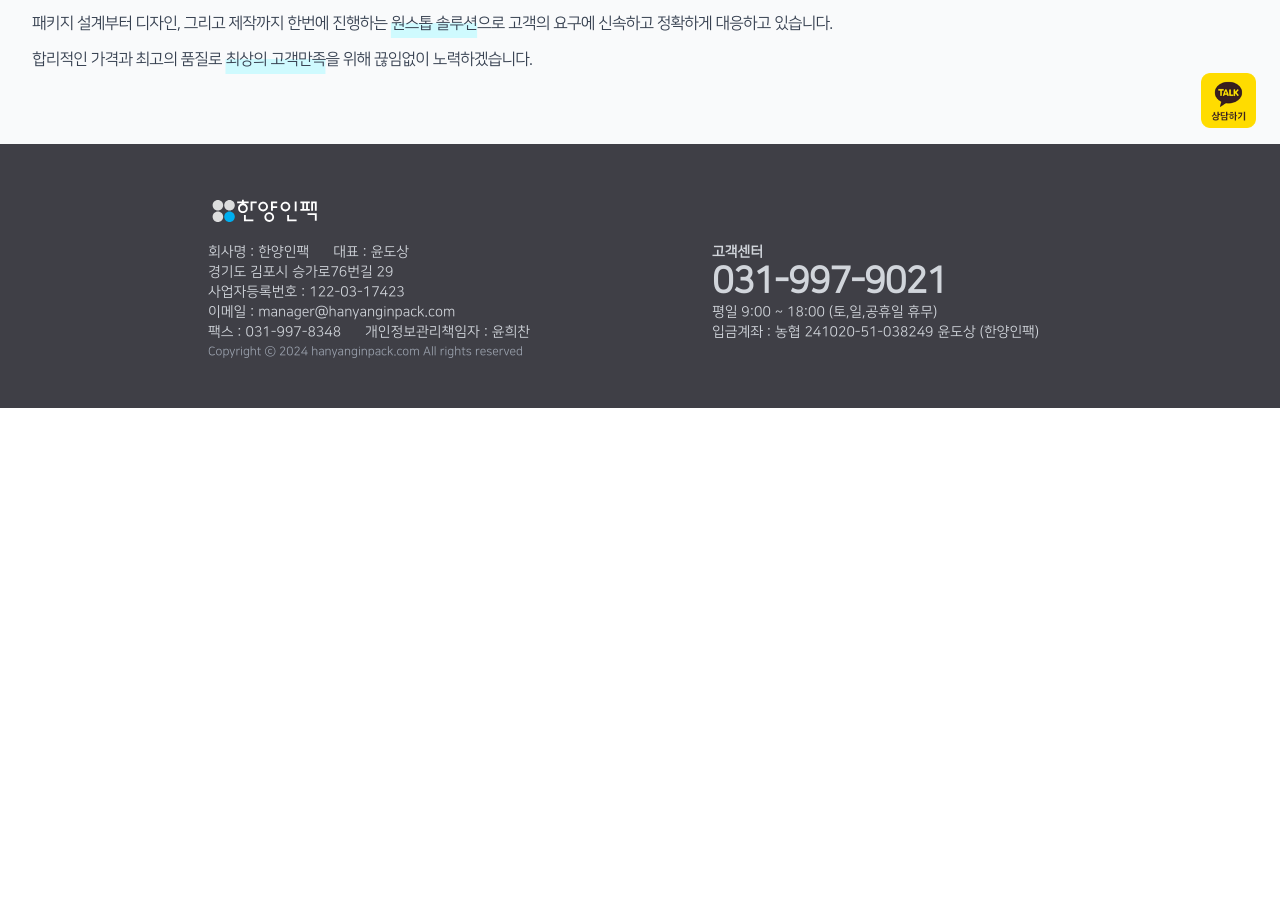
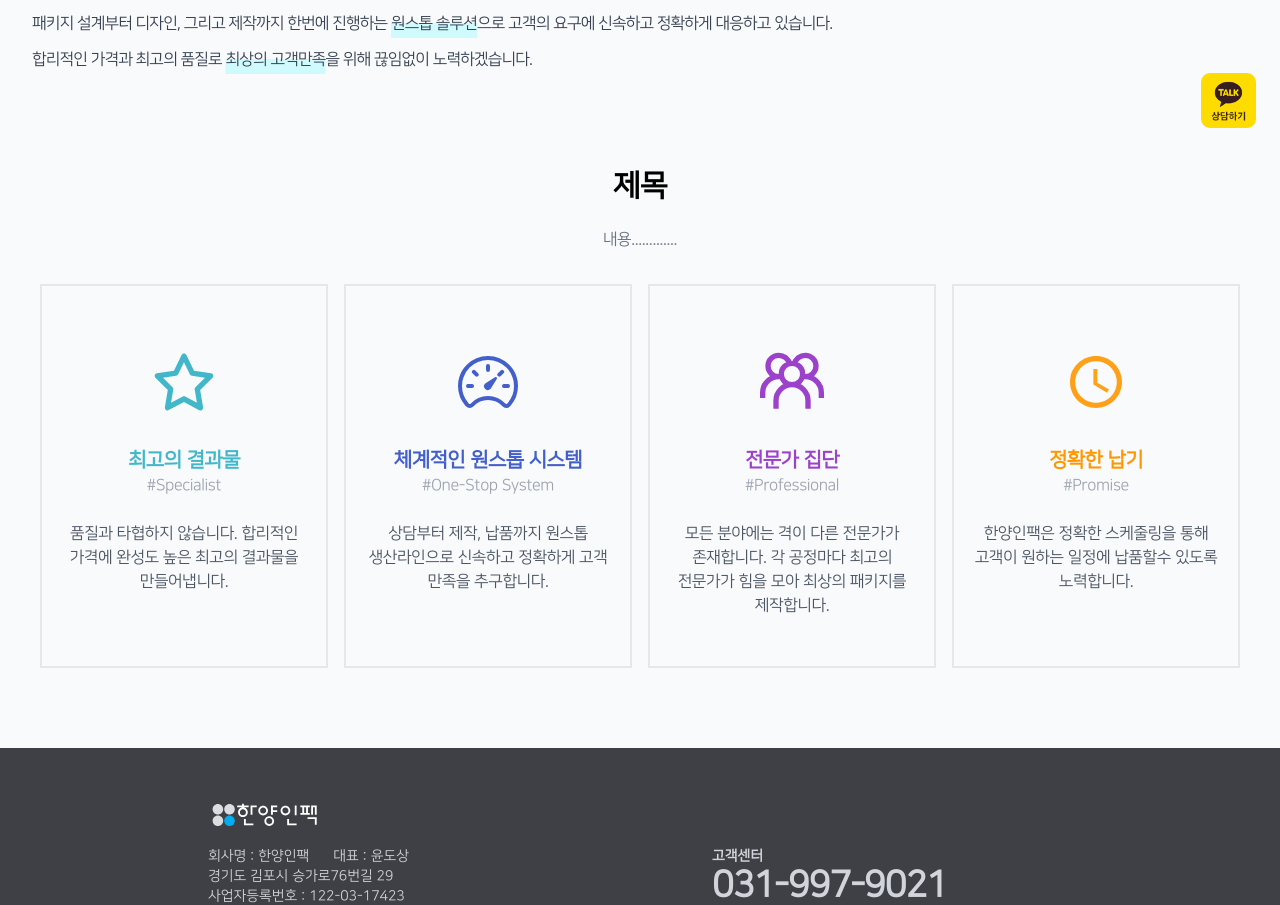
Before and after one commit to Cherisia/hanyanginpack, a Next.js app: page /about in a window 1280 px wide. Shown: the part 640-1545 px from the top of the page. Before the commit the page ends 1048 px from the top, so only its background shows below. Built offline with nearby package versions, Linux system fonts and the light colour scheme; no server answers.

Commit message:
회사 비전 작업중ㅇㅇ

```diff
--- a/src/app/about/page.js
+++ b/src/app/about/page.js
@@ -1,11 +1,13 @@
 import Banner from "@/components/about/Banner";
 import MainSection from "@/components/about/MainSection";
+import Visions from "@/components/about/Visions";
 
 export default function About() {
     return (
         <div className="w-full top-[4.5rem] relative bg-gray-50 pb-10">
             <Banner/>
             <MainSection/>
+            <Visions/>
         </div>
     )
 }
--- /dev/null
+++ b/src/components/about/Visions.js
@@ -0,0 +1,55 @@
+import {FaRegStar} from "react-icons/fa6";
+import {IoSpeedometerOutline} from "react-icons/io5";
+import {GrGroup} from "react-icons/gr";
+import {IoMdTime} from "react-icons/io";
+
+
+export default function Visions() {
+    const title = '제목';
+    const content = '내용.............';
+    return (
+        <div className="container mt-8 p-8 mx-auto space-y-6 break-keep tracking-tight">
+            <h1 className="text-center text-3xl font-bold">{title}</h1>
+            <p className="text-center text-base text-gray-500">{content}</p>
+            <div className="box-border flex flex-wrap w-full text-center">
+                <div className="box-border w-full md:w-1/2 xl:w-1/4 p-2">
+                    <div
+                        className="px-3 py-10 md:py-16 h-[22rem] md:h-[23rem] xl:h-[24rem] border-2 border-gray-200 transition-all duration-300 hover:scale-105 hover:border-[#42b7ca] overflow-hidden">
+                        <FaRegStar style={{margin: 'auto', fontSize: '4rem', color: '#42b7ca'}}/>
+                        <p className="mt-8 text-[#42b7ca] font-semibold text-xl">최고의 결과물</p>
+                        <p className="text-gray-400">#Specialist</p>
+                        <p className="mt-6 text-gray-600">품질과 타협하지 않습니다. 합리적인 가격에 완성도 높은 최고의 결과물을 만들어냅니다.</p>
+                    </div>
+                </div>
+                <div className="box-border w-full md:w-1/2 xl:w-1/4 p-2">
+                    <div
+                        className="px-3 py-10 md:py-16 h-[22rem] md:h-[23rem] xl:h-[24rem] border-2 border-gray-200 transition-all duration-300 hover:scale-105 hover:border-[#425fca] overflow-hidden">
+                        <IoSpeedometerOutline style={{margin: 'auto', fontSize: '4rem', color: '#425fca'}}/>
+                        <p className="mt-8 text-[#425fca] font-semibold text-xl">체계적인 원스톱 시스템</p>
+                        <p className="text-gray-400">#One-Stop System</p>
+                        <p className="mt-6 text-gray-600">상담부터 제작, 납품까지 원스톱 생산라인으로 신속하고 정확하게 고객 만족을 추구합니다.</p>
+                    </div>
+                </div>
+                <div className="box-border w-full md:w-1/2 xl:w-1/4 p-2">
+                    <div
+                        className="px-3 py-10 md:py-16 h-[22rem] md:h-[23rem] xl:h-[24rem] border-2 border-gray-200 transition-all duration-300 hover:scale-105 hover:border-[#9c42ca] overflow-hidden">
+                        <GrGroup style={{margin: 'auto', fontSize: '4rem', color: '#9c42ca'}}/>
+                        <p className="mt-8 text-[#9c42ca] font-semibold text-xl">전문가 집단</p>
+                        <p className="text-gray-400">#Professional</p>
+                        <p className="mt-6 text-gray-600">모든 분야에는 격이 다른 전문가가 존재합니다. 각 공정마다 최고의 전문가가 힘을 모아 최상의 패키지를
+                            제작합니다.</p>
+                    </div>
+                </div>
+                <div className="box-border w-full md:w-1/2 xl:w-1/4 p-2">
+                    <div
+                        className="px-3 py-10 md:py-16 h-[22rem] md:h-[23rem] xl:h-[24rem] border-2 border-gray-200 transition-all duration-300 hover:scale-105 hover:border-[#ff9800] overflow-hidden">
+                        <IoMdTime style={{margin: 'auto', fontSize: '4rem', color: '#ff9800'}}/>
+                        <p className="mt-8 text-[#ff9800] font-semibold text-xl">정확한 납기</p>
+                        <p className="text-gray-400">#Promise</p>
+                        <p className="mt-6 text-gray-600">한양인팩은 정확한 스케줄링을 통해 고객이 원하는 일정에 납품할수 있도록 노력합니다.</p>
+                    </div>
+                </div>
+            </div>
+        </div>
+    )
+}
```
